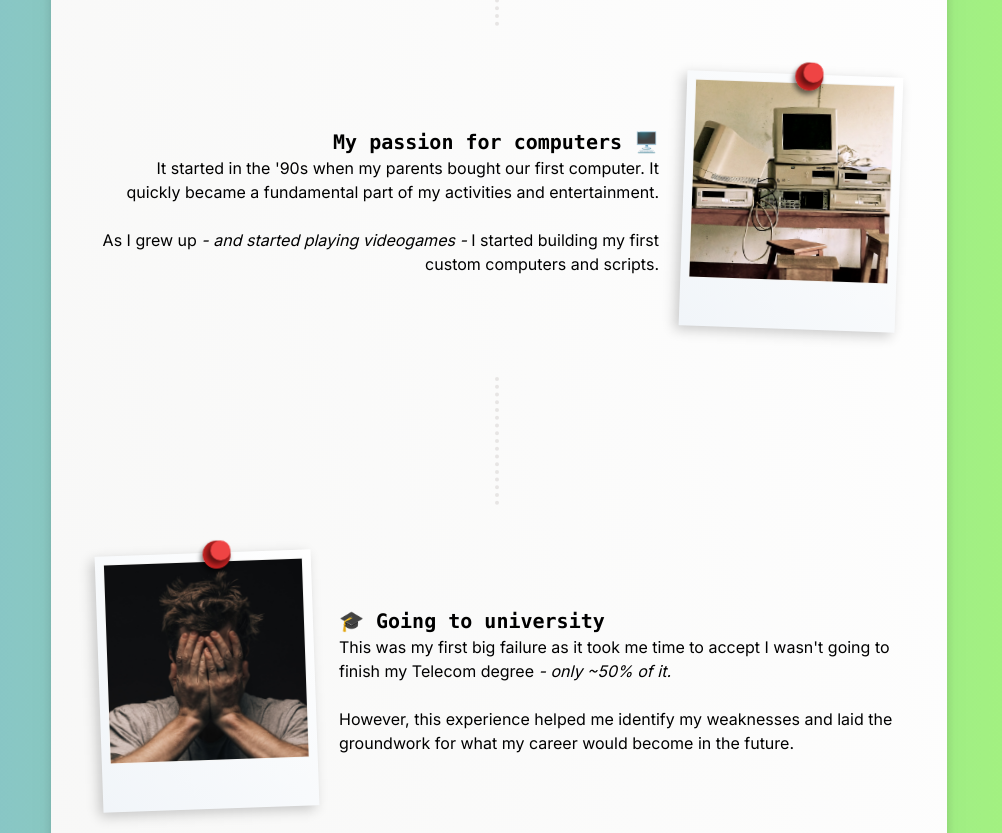
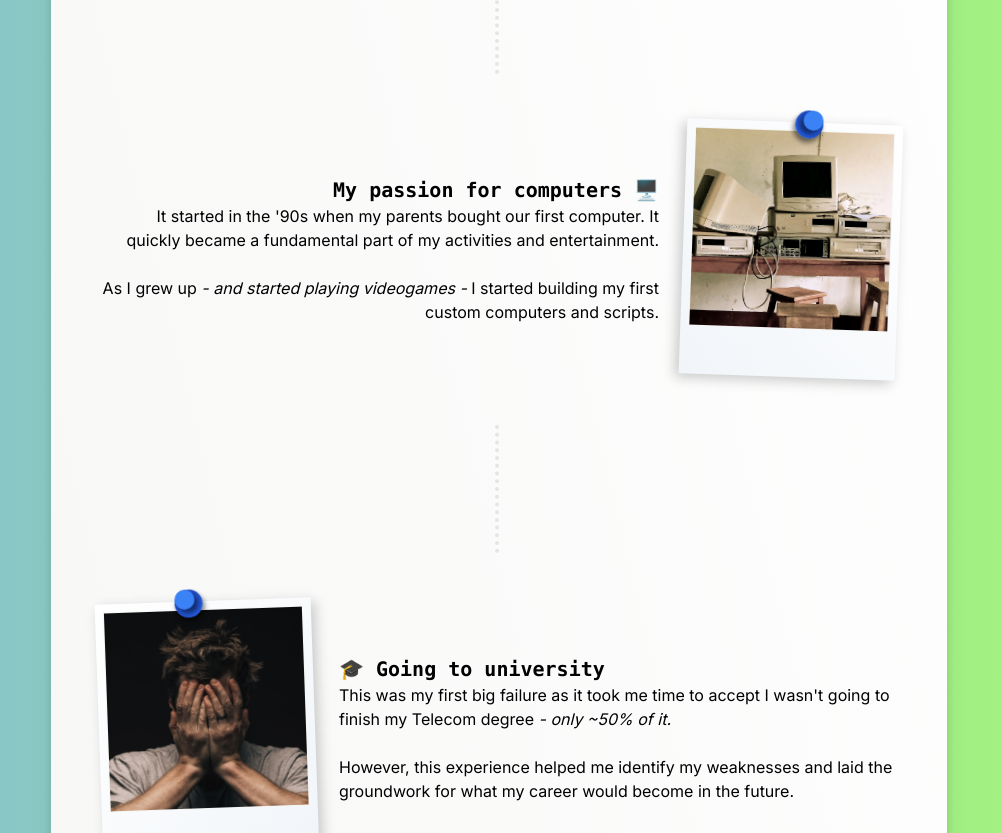
Before and after one commit to guillermo-segura/guillermo-segura.github.io, a Next.js app: page /traits in a window 1280 px wide. Shown: the part 960-1793 px from the top of the page, without its empty margins (141-1143 px from the left). Built offline with nearby package versions, Linux system fonts and the light colour scheme.

Commit message:
feat: added random colors to polaroid pin

```diff
--- a/src/app/skills/page.tsx
+++ b/src/app/skills/page.tsx
@@ -10,7 +10,7 @@ import data from './skills';
 const specialisedGeneralistLink = 'https://creative.artisantalent.com/specialized-generalist#:~:text=Specialized%20Generalists%2C%20AKA%20T%2Dshaped,in%20the%20%E2%80%9CT%E2%80%9D).';
 
 const classNames = {
-  skillsContainer: 'flex flex-col space-y-6 sm:flex-row sm:space-y-0 sm:space-x-4 mt-12',
+  skillsContainer: 'flex flex-col space-y-6 sm:flex-row sm:space-y-0 sm:space-x-4',
   skillsCard: 'w-full sm:w-1/3 rounded-xl p-4 shadow-md',
   header: 'text-base xs:text-lg font-mono mb-2 font-bold text-center max-w-max mx-auto cursor-pointer whitespace-wrap',
   green: 'bg-green-300 hover:bg-green-400',
--- a/src/app/traits/page.tsx
+++ b/src/app/traits/page.tsx
@@ -61,6 +61,7 @@ export default function Page() {
           <Slide
             right
             imgSrc={oldComputerPic}
+            imgAlt="Picture of old computers piled up"
             header={content.journey[2].header}
             content={(
               <>
@@ -76,6 +77,7 @@ export default function Page() {
           <VerticalDivider />
           <Slide
             imgSrc={studyingPic}
+            imgAlt="Man covering his face with his hands"
             header={content.journey[3].header}
             content={(
               <>
@@ -97,7 +99,7 @@ export default function Page() {
             <ImgSlide
               right
               imgSrc={edinburghPic}
-              imgAlt="Edinburgh image"
+              imgAlt="Photo of Edinburgh"
               header={content.journey[5].header}
               content={(
                 <>
@@ -112,6 +114,7 @@ export default function Page() {
           <VerticalDivider />
           <Slide
             imgSrc={rooserPic}
+            imgAlt="Rooser logo"
             header={content.journey[6].header}
             content={(
               <>
--- a/src/components/Card/CardBody.tsx
+++ b/src/components/Card/CardBody.tsx
@@ -1,5 +1,5 @@
 const classNames = {
-  container: 'flex flex-col px-6 sm:px-12 pb-12 text-center text-base space-y-12',
+  container: 'flex flex-col p-6 xs:p-12 text-center text-base space-y-12',
   containerBlue: 'flex flex-col p-6 xs:p-12 bg-blue-100 text-left text-base md:text-lg space-y-12',
 };
 
--- a/src/components/PolaroidImg/PolaroidImg.tsx
+++ b/src/components/PolaroidImg/PolaroidImg.tsx
@@ -1,16 +1,75 @@
 import Image, { ImageProps } from "next/image";
 
+type Color = 'red' | 'blue' | 'yellow' | 'green' | 'purple' | 'orange';
+
 const classNames = {
-  container: 'p-2 pb-12 shadow-[-4px_4px_12px_rgba(0,0,0,0.2)] relative h-max w-max transform-gpu bg-gradient-to-bl from-white to-slate-100 self-center',
+  container: 'p-2 pb-12 relative h-max w-max transform-gpu bg-gradient-to-bl from-white to-slate-100 self-center',
   tilt: {
-    left: 'rotate-2',
-    right: '-rotate-2',
+    left: 'shadow-[-4px_4px_12px_rgba(0,0,0,0.2)] rotate-2 bg-gradient-to-bl',
+    right: 'shadow-[4px_4px_12px_rgba(0,0,0,0.2)] -rotate-2 bg-gradient-to-br',
   },
   pin: {
-    base: 'absolute w-7 h-7 rounded-full bg-gradient-to-tr from-red-600 to-red-800 shadow-[-2px_4px_5px_rgba(0,0,0,0.5)] left-1/2 -top-3',
-    head: 'absolute w-5 h-5 rounded-full bg-red-500 shadow-[-4px_4px_5px_rgba(0,0,0,0.5)] left-1/2 -top-3 ml-2',
+    red: {
+      left: {
+        base: 'absolute w-7 h-7 rounded-full bg-gradient-to-tr from-red-600 to-red-800 shadow-[-2px_4px_5px_rgba(0,0,0,0.5)] left-1/2 -top-3',
+        head: 'absolute w-5 h-5 rounded-full bg-red-500 shadow-[-4px_4px_5px_rgba(0,0,0,0.5)] left-1/2 -top-3 ml-2',
+      },
+      right: {
+        base: 'absolute w-7 h-7 rounded-full bg-gradient-to-tl from-red-600 to-red-800 shadow-[2px_4px_5px_rgba(0,0,0,0.5)] right-1/2 -top-3',
+        head: 'absolute w-5 h-5 rounded-full bg-red-500 shadow-[4px_4px_5px_rgba(0,0,0,0.5)] right-1/2 -top-3 mr-2',
+      }
+    },
+    blue: {
+      left: {
+        base: 'absolute w-7 h-7 rounded-full bg-gradient-to-tr from-blue-600 to-blue-800 shadow-[-2px_4px_5px_rgba(0,0,0,0.5)] left-1/2 -top-3',
+        head: 'absolute w-5 h-5 rounded-full bg-blue-500 shadow-[-4px_4px_5px_rgba(0,0,0,0.5)] left-1/2 -top-3 ml-2',
+      },
+      right: {
+        base: 'absolute w-7 h-7 rounded-full bg-gradient-to-tl from-blue-600 to-blue-800 shadow-[2px_4px_5px_rgba(0,0,0,0.5)] right-1/2 -top-3',
+        head: 'absolute w-5 h-5 rounded-full bg-blue-500 shadow-[4px_4px_5px_rgba(0,0,0,0.5)] right-1/2 -top-3 mr-2',
+      }
+    },
+    yellow: {
+      left: {
+        base: 'absolute w-7 h-7 rounded-full bg-gradient-to-tr from-yellow-600 to-yellow-800 shadow-[-2px_4px_5px_rgba(0,0,0,0.5)] left-1/2 -top-3',
+        head: 'absolute w-5 h-5 rounded-full bg-yellow-500 shadow-[-4px_4px_5px_rgba(0,0,0,0.5)] left-1/2 -top-3 ml-2',
+      },
+      right: {
+        base: 'absolute w-7 h-7 rounded-full bg-gradient-to-tl from-yellow-600 to-yellow-800 shadow-[2px_4px_5px_rgba(0,0,0,0.5)] right-1/2 -top-3',
+        head: 'absolute w-5 h-5 rounded-full bg-yellow-500 shadow-[4px_4px_5px_rgba(0,0,0,0.5)] right-1/2 -top-3 mr-2',
+      }
+    },
+    green: {
+      left: {
+        base: 'absolute w-7 h-7 rounded-full bg-gradient-to-tr from-green-600 to-green-800 shadow-[-2px_4px_5px_rgba(0,0,0,0.5)] left-1/2 -top-3',
+        head: 'absolute w-5 h-5 rounded-full bg-green-500 shadow-[-4px_4px_5px_rgba(0,0,0,0.5)] left-1/2 -top-3 ml-2',
+      },
+      right: {
+        base: 'absolute w-7 h-7 rounded-full bg-gradient-to-tl from-green-600 to-green-800 shadow-[2px_4px_5px_rgba(0,0,0,0.5)] right-1/2 -top-3',
+        head: 'absolute w-5 h-5 rounded-full bg-green-500 shadow-[4px_4px_5px_rgba(0,0,0,0.5)] right-1/2 -top-3 mr-2',
+      }
+    },
+    purple: {
+      left: {
+        base: 'absolute w-7 h-7 rounded-full bg-gradient-to-tr from-purple-600 to-purple-800 shadow-[-2px_4px_5px_rgba(0,0,0,0.5)] left-1/2 -top-3',
+        head: 'absolute w-5 h-5 rounded-full bg-purple-500 shadow-[-4px_4px_5px_rgba(0,0,0,0.5)] left-1/2 -top-3 ml-2',
+      },
+      right: {
+        base: 'absolute w-7 h-7 rounded-full bg-gradient-to-tl from-purple-600 to-purple-800 shadow-[2px_4px_5px_rgba(0,0,0,0.5)] right-1/2 -top-3',
+        head: 'absolute w-5 h-5 rounded-full bg-purple-500 shadow-[4px_4px_5px_rgba(0,0,0,0.5)] right-1/2 -top-3 mr-2',
+      }
+    },
+    orange: {
+      left: {
+        base: 'absolute w-7 h-7 rounded-full bg-gradient-to-tr from-orange-600 to-orange-800 shadow-[-2px_4px_5px_rgba(0,0,0,0.5)] left-1/2 -top-3',
+        head: 'absolute w-5 h-5 rounded-full bg-orange-500 shadow-[-4px_4px_5px_rgba(0,0,0,0.5)] left-1/2 -top-3 ml-2',
+      },
+      right: {
+        base: 'absolute w-7 h-7 rounded-full bg-gradient-to-tl from-orange-600 to-orange-800 shadow-[2px_4px_5px_rgba(0,0,0,0.5)] right-1/2 -top-3',
+        head: 'absolute w-5 h-5 rounded-full bg-orange-500 shadow-[4px_4px_5px_rgba(0,0,0,0.5)] right-1/2 -top-3 mr-2',
+      }
+    }
   },
-  text: 'absolute bottom-4 left-5 italic text-gray-400 font-mono text-sm antialiased',
 };
 
 export interface PolaroidImgProps {
@@ -20,19 +79,21 @@ export interface PolaroidImgProps {
   tilt?: 'left' | 'right';
 }
 
-export default function PolaroidImg({ imgSrc, imgAlt = '', size = 300, tilt }: PolaroidImgProps) {
+export default function PolaroidImg({ imgSrc, imgAlt = '', size = 300, tilt = 'left' }: PolaroidImgProps) {
+  const colors: Color[] = ['red', 'blue', 'yellow', 'green', 'purple', 'orange'];
+  const colorIndex = Math.floor(Math.random() * colors.length);
+  const pinClassName = classNames.pin[colors[colorIndex]][tilt];
   return (
-    <div className={tilt ? classNames.container.concat(' ', classNames.tilt[tilt]) : classNames.container}>
+    <div className={classNames.container.concat(' ', classNames.tilt[tilt])}>
       <Image
         src={imgSrc}
         alt={imgAlt}
         width={size}
         height={size}
-        className="border border-stone-100"
+        className="border border-stone-100 shadow-inner"
       />
-      <div className={classNames.pin.base}></div>
-      <div className={classNames.pin.head}></div>
-      {imgAlt && <div className={classNames.text}>- {imgAlt}</div>}
+      <div className={pinClassName.base}></div>
+      <div className={pinClassName.head}></div>
     </div>
   );
 }
```
